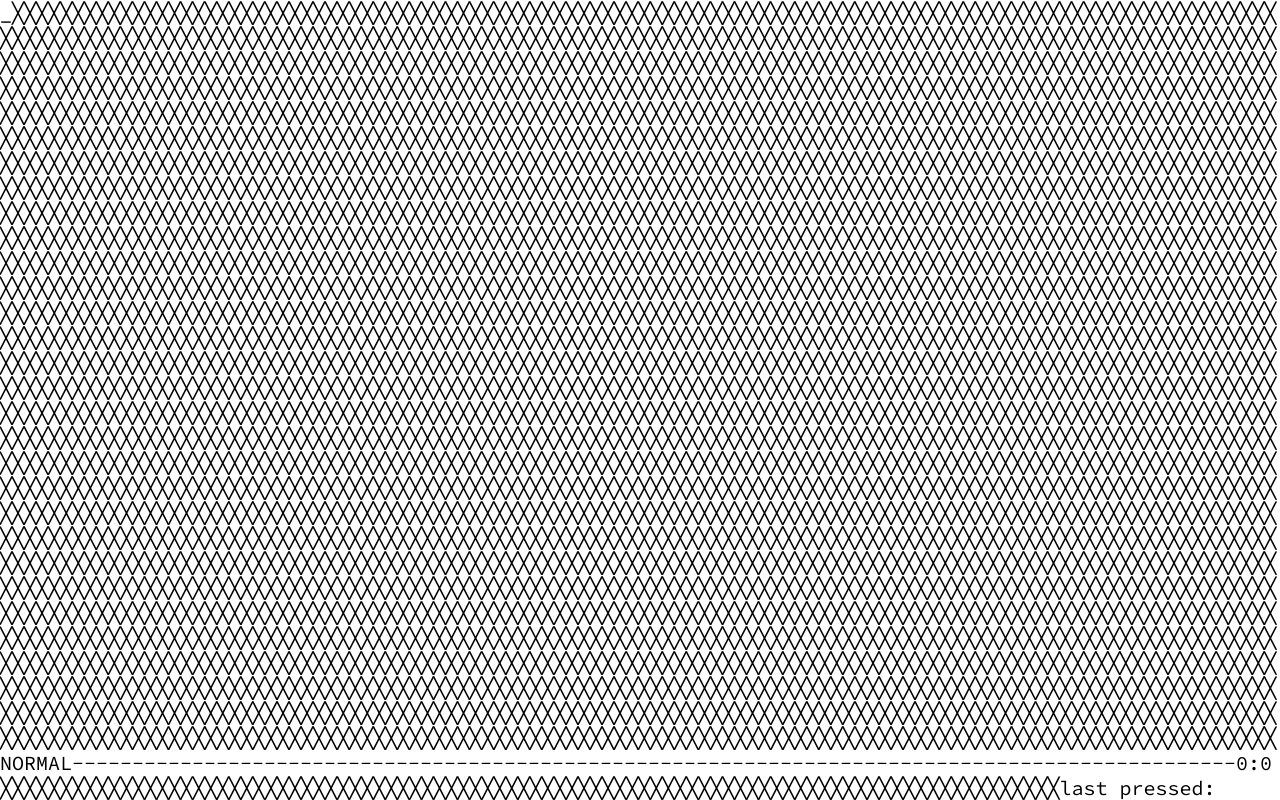
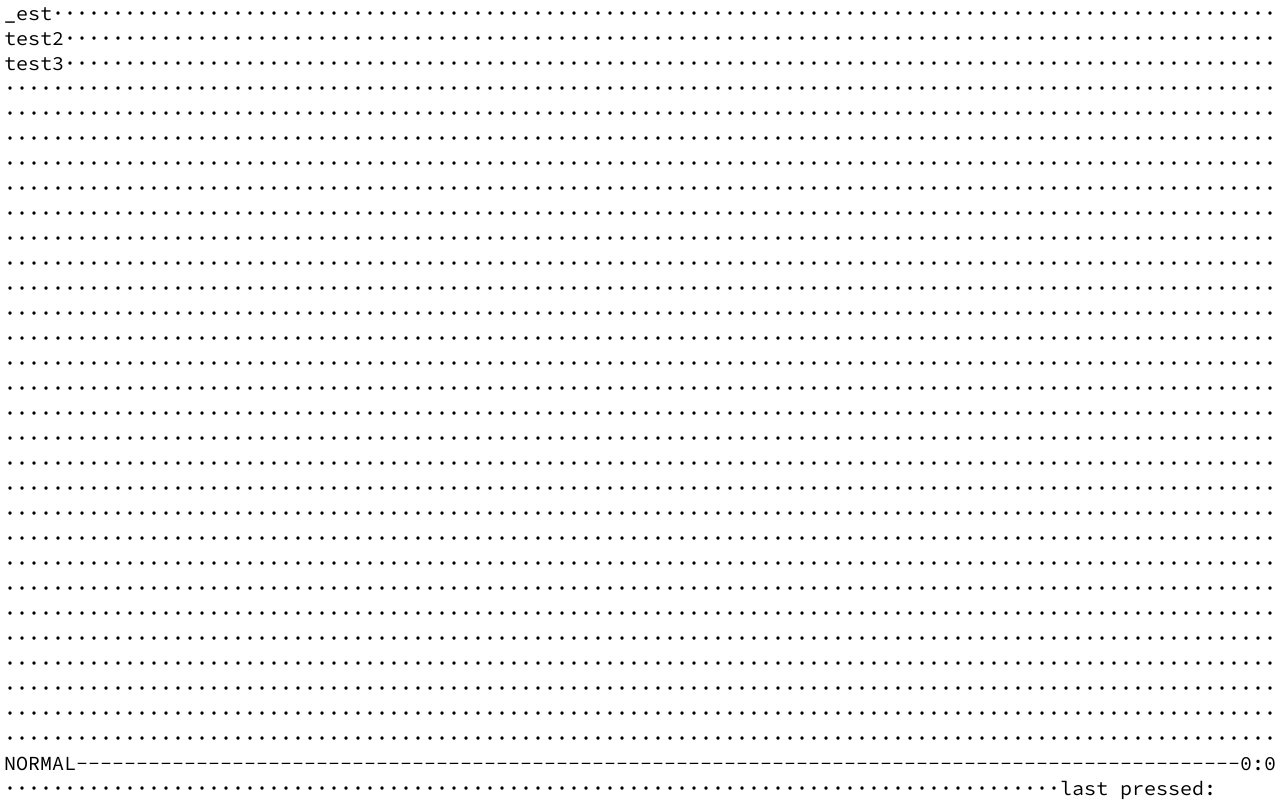
Before and after one commit to anthonymarkreynolds/vum, a website: page index.html in a window 1280 px wide. Drawn offline with Linux system fonts and the light colour scheme.

Commit message:
minor changes

```diff
--- a/index.html
+++ b/index.html
@@ -10,6 +10,7 @@
     <link rel="stylesheet" href="style.css" />
   </head>
   <body>
+    <div id="view"></div>
     <script type="text/javascript" src="index.js"></script>
   </body>
 </html>
--- a/index.js
+++ b/index.js
@@ -19,6 +19,19 @@ const cursor = {
   char: '_',
 };
 
+const buffer = {
+  text: 'test\ntest2\ntest3',
+};
+
+const drawBuffer = () => {
+  buffer.text.split('\n').forEach((line, i) => {
+    console.log(line, i);
+    windowProps.text = windowProps.text.slice(0, i * (windowProps.width + 1))
+      + line
+      + windowProps.text.slice(i * (windowProps.width + 1) + line.length, -1);
+  });
+};
+
 const statusLine = {};
 const drawStatusLine = () => {
   const lineStart = (windowProps.width + 1) * (windowProps.height - 2);
@@ -29,15 +42,15 @@ const drawStatusLine = () => {
     + Array.from(
       { length: windowProps.width - (windowProps.mode.length + cursorInfo.length) },
       () => '-',
-    ).join('').trim()
+    ).join('')
     + cursorInfo
-    + windowProps.text.slice(lineEnd,-1);
+    + windowProps.text.slice(lineEnd, -1);
 };
 
 const drawBlank = () => {
   const line = Array.from(
     { length: windowProps.width },
-    () => '╳',
+    () => '·',
   ).join('');
   windowProps.text = Array.from(
     { length: windowProps.height },
@@ -54,23 +67,21 @@ const drawCursor = () => {
 const handleRedraw = () => {
   const height = Math.trunc(document.body.clientHeight / 25);
   const width = Math.trunc(document.body.clientWidth / 12.03);
-  if ((width !== windowProps.width) || (height !== windowProps.height)) {
+  if ( (width !== windowProps.width)
+    || (height !== windowProps.height)
+    || windowProps.pendingChange) {
     console.log({ windowProps });
     windowProps.width = width;
     windowProps.height = height;
     windowProps.redrawcount += 1;
     drawBlank();
+    drawBuffer();
     drawCursor();
     drawStatusLine();
-    document.body.innerText = windowProps.text
-      .slice(0, -lastPressed.label.length - 2) + lastPressed.label + lastPressed.key;
+    document.querySelector('#view').innerText = windowProps.text
+      .slice(0, -lastPressed.label.length + 1) + lastPressed.label + lastPressed.key;
   }
   if (windowProps.pendingChange) {
-    drawBlank();
-    drawCursor();
-    drawStatusLine();
-    document.body.innerText = windowProps.text
-      .slice(0, -lastPressed.label.length - 2) + lastPressed.label + lastPressed.key;
     windowProps.pendingChange = false;
   }
 };
@@ -84,6 +95,9 @@ const handleKeypress = ({ key, keyCode }) => {
       switch (key) {
         case ':':
           windowProps.mode = 'command';
+          break;
+        case 'i':
+          windowProps.mode = 'insert';
           break;
         case 'j':
           cursor.row += 1;
@@ -107,8 +121,18 @@ const handleKeypress = ({ key, keyCode }) => {
       keyAction();
     }
   } else if (windowProps.mode === 'command') {
-    if (key === 'Escape') {
+    if (key === '\\') {
       windowProps.mode = 'normal';
+    }
+  } else if (windowProps.mode === 'insert') {
+    const curLocal = cursor.row * (windowProps.width + 1) + cursor.col;
+    if (key === 'Enter') {key = '\n'; }
+    switch (key) {
+      case '\\':
+        windowProps.mode = 'normal';
+        break;
+      default:
+        buffer.text = buffer.text.slice(0, curLocal) + key + buffer.text.slice(curLocal, -1);
     }
   }
   handleRedraw();
--- a/style.css
+++ b/style.css
@@ -1,5 +1,13 @@
 body {
-  margin: 0;
+  margin:0;
+  padding:0;
+  width: 100%;
+  display: flex;
+  justify-content: center;
+  align-items: center;
+}
+#view {
+  /* margin: auto; */
   padding: 0;
   font-family: "Hack";
   font-size: 20px;
```
